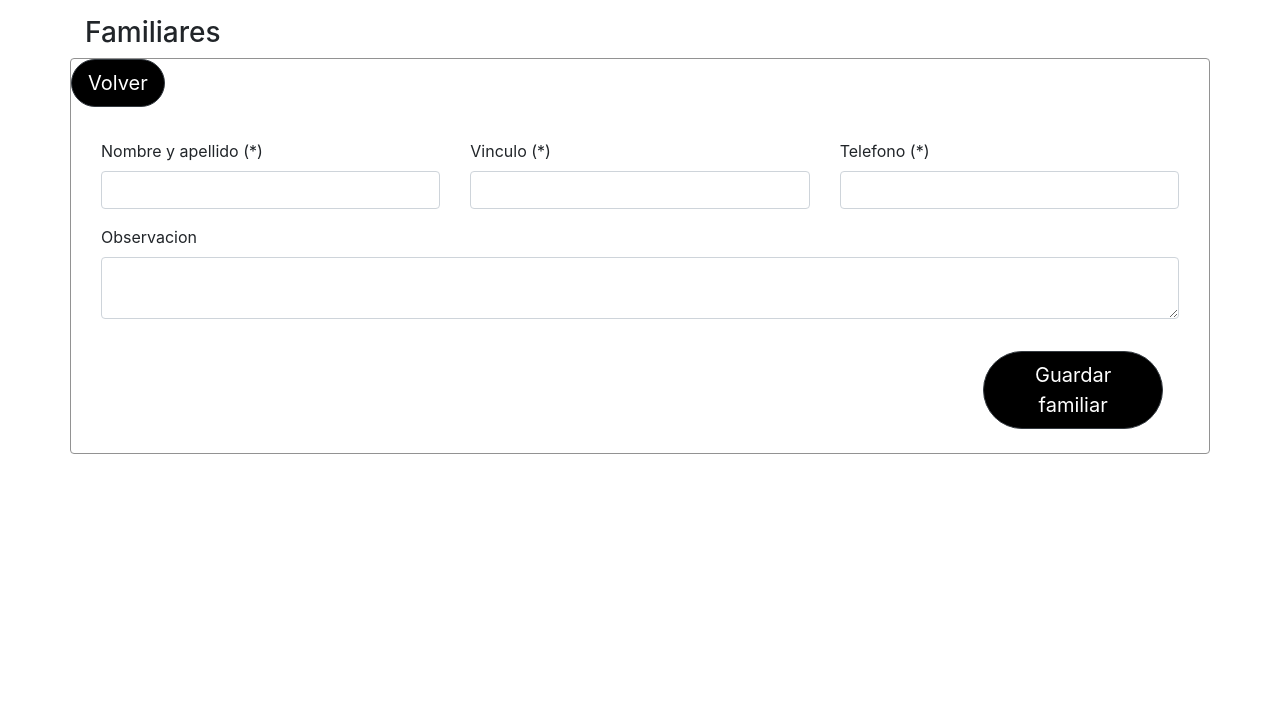
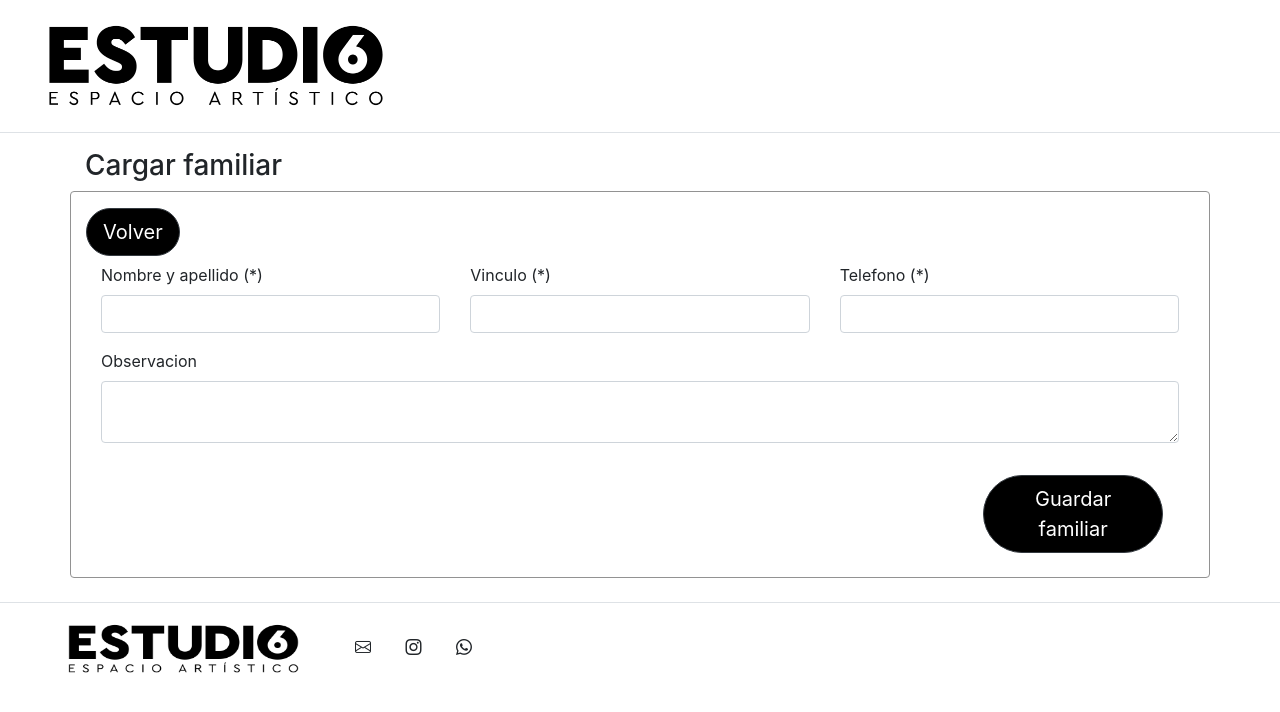
Before and after one commit to Alvii98/proyecto_estudio, a PHP site: page /templates/familiares_temp.php?id=1 in a window 1280 px wide. Shown: the top 712 px of the page. Run offline with PHP 8.4, Linux system fonts and the light colour scheme.

Commit message:
desde mi casa, footer

```diff
--- a/cargas.php
+++ b/cargas.php
@@ -1,6 +1,4 @@
 <?php
 
-include __DIR__.('\templates\partials\camara_temp.php');
-include __DIR__.('\templates\partials\header_temp.php');
-include __DIR__.('\templates\cargas_temp.php');
+include_once __DIR__.('\templates\cargas_temp.php');
 ?>
--- a/datos.php
+++ b/datos.php
@@ -1,5 +1,5 @@
 <?php
-require_once 'clases/consultas.php';
+require_once __DIR__.'/clases/consultas.php';
 
 if(!isset($_GET['id'])) header('Location: index.php');
 
@@ -11,7 +11,5 @@ $actividades = explode('|',$alumno['actividad']);
 // print'<pre>';print_r(count($alumno));exit;
 $familiar = datos::familiar($_GET['id']);
 
-include __DIR__.('\templates\partials\camara_temp.php');
-include __DIR__.('\templates\partials\header_temp.php');
-include __DIR__.('\templates\datos_temp.php');
+include_once __DIR__.('\templates\datos_temp.php');
 ?>
--- a/familiares.php
+++ b/familiares.php
@@ -1,6 +1,5 @@
 <?php
 if(!isset($_GET['id'])) header('Location: index.php');
 
-include __DIR__.('\templates\partials\header_temp.php');
-include __DIR__.('\templates\familiares_temp.php');
+include_once __DIR__.('\templates\familiares_temp.php');
 ?>
--- a/index.php
+++ b/index.php
@@ -1,6 +1,6 @@
 <?php
 require_once 'clases/consultas.php';
 
-include __DIR__.('\templates\partials\header_temp.php');
-include __DIR__.('\templates\index_temp.php');
+
+include_once __DIR__.('\templates\index_temp.php');
 ?>
--- a/templates/cargas_temp.php
+++ b/templates/cargas_temp.php
@@ -23,10 +23,12 @@
     <link rel="stylesheet" href="css/camara.css?<?php print time();?>">
 </head>
 <body>
+    <?php include('partials\header_temp.php'); ?>
+    <?php include('partials\camara_temp.php'); ?>
     <div class="container mt-3">
         <div class="row">
             <div class="col-md-12">
-                <h3>Cargar datos</h3>
+                <h3>Cargar alumno/a</h3>
             </div>
         </div>
     </div>
@@ -120,5 +122,6 @@
             </div>
         </div>
     </div>
+    <?php include('partials\footer_temp.php');?>
 </body>
 </html>
--- a/templates/datos_temp.php
+++ b/templates/datos_temp.php
@@ -23,10 +23,12 @@
     <link rel="stylesheet" href="css/estilo.css?<?php print time();?>">
 </head>
 <body>
+    <?php include('partials\header_temp.php'); ?>
+    <?php include('partials\camara_temp.php'); ?>
     <div class="container mt-3">
         <div class="row">
             <div class="col-md-12">
-                <h3>Datos personales</h3>
+                <h3>Datos de alumno/a</h3>
             </div>
         </div>
     </div>
@@ -172,5 +174,6 @@
             </div>
         </div>
     </div>
+    <?php include('partials\footer_temp.php');?>
 </body>
 </html>
--- a/templates/familiares_temp.php
+++ b/templates/familiares_temp.php
@@ -21,30 +21,30 @@
     <link rel="stylesheet" href="css/estilo.css?<?php print time();?>">
 </head>
 <body>
+    <?php include('partials\header_temp.php'); ?>
     <div class="container mt-3">
         <div class="row">
             <div class="col-md-12">
-                <h3>Familiares</h3>
+                <h3>Cargar familiar</h3>
             </div>
         </div>
     </div>
     <div class="container border rounded mb-4">
         <div class="row">
-                <div class="form-group float-left">
-                    <!-- border-radius: 50rem!important;position: absolute;bottom: 72%;left: 1%; -->
-                    <a class="btn btn-dark btn-lg rounded-pill" href="datos.php?id=<?php print$_GET['id'] ?>" style="position: relative;top:10;left:10;">Volver</a>
-                </div>
-                <div class="col-md-12 mt-3">
-                    <div class="form-group col-md-4 float-left">
+            <div class="col-md-12 mt-3">
+                    <div class="form-group float-left">
+                        <a class="btn btn-dark btn-lg rounded-pill" href="datos.php?id=<?php print$_GET['id']?>" style="position: absolute;">Volver</a>
+                    </div>
+                    <div class="form-group col-md-4 float-left mt-datos">
                         <label for="exampleFormControlInput1">Nombre y apellido (*)</label>
                         <input type="hidden" id="id_alumno" value="<?php print$_GET['id'] ?>">
                         <input type="text" id="nom_ape" class="form-control">
                     </div>
-                    <div class="form-group col-md-4 float-left">
+                    <div class="form-group col-md-4 float-left mt-datos">
                         <label for="exampleFormControlInput1">Vinculo (*)</label>
                         <input type="text" id="vinculo" class="form-control">
                     </div>
-                    <div class="form-group col-md-4 float-left">
+                    <div class="form-group col-md-4 float-left mt-datos">
                         <label for="exampleFormControlInput1">Telefono (*)</label>
                         <input type="text" id="tel_familiar" class="form-control">
                     </div>
@@ -62,5 +62,6 @@
             </div>
         </div>
     </div>
+    <?php include('partials\footer_temp.php');?>
 </body>
 </html>
--- a/templates/index_temp.php
+++ b/templates/index_temp.php
@@ -22,6 +22,7 @@
     <link rel="stylesheet" href="css/estilo.css?<?php print time();?>">
 </head>
 <body>
+    <?php include('partials\header_temp.php'); ?>
     <div class="container mt-3">
         <div class="row">
             <div class="col-md-12">
@@ -47,11 +48,10 @@
             </div> -->
             <div class="col-md-12 mt-4 text-center">
                 <label id="cant_res"></label>
-                <?php
-                include('partials\tabla_temp.php');
-                ?>
+                <?php include('partials\tabla_temp.php');?>
             </div>
         </div>
     </div>
+    <?php include('partials\footer_temp.php');?>
 </body>
 </html>
--- /dev/null
+++ b/templates/partials/footer_temp.php
@@ -0,0 +1,8 @@
+<header class="container-fluid border-top p-3">
+    <div class="col-md-12">
+        <img src="img/logo-Negro.png" width="300px" height="60px" class="col-md-3">
+        <i class="bi bi-envelope col-md-3"></i>
+        <i class="bi bi-instagram col-md-3"></i>
+        <i class="bi bi-whatsapp col-md-3"></i>
+    </div>
+</header>
--- a/templates/partials/header_temp.php
+++ b/templates/partials/header_temp.php
@@ -1,3 +1,3 @@
-<header class="container border rounded-pill mt-2">
-    <img src="img/logo-Negro.png" width="400px" height="120px">
+<header class="container-fluid border-bottom p-3">
+    <img src="img/logo-Negro.png" width="400px" height="100px">
 </header>
```
Also changed, not shown: img/logo-Negro.png.
